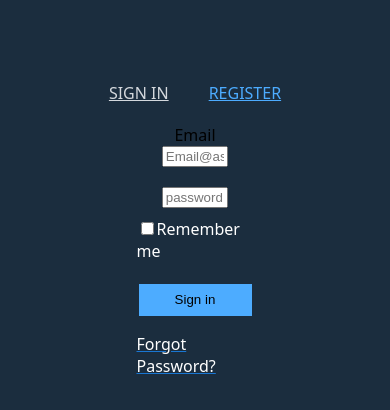
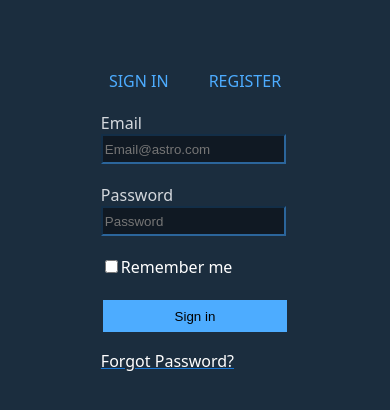
Before and after one commit to UvZoomE/impact-tracker, a React (Vite) app: page / in a window 390 px wide. Shown: the part 192-602 px from the top of the page. Built offline with nearby package versions, Linux system fonts and the light colour scheme.

Commit message:
added labels to each input for signing in

```diff
--- a/src/LandingPage/Credentials.jsx
+++ b/src/LandingPage/Credentials.jsx
@@ -6,6 +6,12 @@ import SignIn from "./SignIn";
 import Register from "./Register";
 
 const Credentials = () => {
+  const [trigger, setTrigger] = useState(false);
+
+  const onTrigger = (e) => {
+    e.preventDefault();
+    setTrigger(!trigger);
+  }
   return (
     <div className="container">
       <div slot="header" className="header-container">
@@ -15,10 +21,10 @@ const Credentials = () => {
       </div>
       <div className="body-container">
         <div className="sign-in-or-register">
-          <a className="body-sign-in" href={<SignIn />}>SIGN IN</a>
-          <a className="body-register" href={<Register />}>REGISTER</a>
+          <a className="body-sign-in" href={<SignIn />} onClick={onTrigger}>SIGN IN</a>
+          <a className="body-register" href={<Register />} onClick={onTrigger}>REGISTER</a>
         </div>
-        <SignIn />
+        {trigger ? <Register /> : <SignIn />}
       </div>
       <div slot="footer" className="footer"></div>
     </div>
--- a/src/LandingPage/Register.jsx
+++ b/src/LandingPage/Register.jsx
@@ -4,7 +4,56 @@ import "../css/SignIn.css";
 
 const Register = () => {
   return (
-        <SignIn/>
+    <form className="rux-form">
+    <h6 className="body-quote">
+    Measure your success in the Space Force!
+    </h6>
+    <div className="sign-in-inputs">
+        <label className="email-label" htmlFor="email">Email</label>
+        <input
+        id="email"
+        type="text"
+        placeholder="Email@astro.com"
+        name="email"
+        required
+        className="email-input"
+        />
+        <input
+        type="text"
+        placeholder="password"
+        name="password"
+        required
+        className="password-input"
+        />
+        <input
+        type="text"
+        placeholder="confirm password"
+        name="confirm-password"
+        required
+        className="confirm-password-input"
+        />
+        <input
+        type="text"
+        placeholder="DoD ID"
+        name="dod-id"
+        required
+        className="dod-id-input"
+        />
+    </div>
+    <div className="sign-in-helper-functions">
+        <label className="checkbox-control">
+        <input type="checkbox" name="checkbox" className="remember-me"/>
+        Remember me
+        </label>
+        <p className="forgot-password">Forgot Password?</p>
+    </div>
+    <div className="sign-in-btn-container">
+        <button className="sign-in-btn" type="submit">
+        Sign in
+        </button>
+        <p className="smaller-forgot-password">Forgot Password?</p>
+    </div>
+</form>
   );
 };
 
--- a/src/LandingPage/SignIn.jsx
+++ b/src/LandingPage/SignIn.jsx
@@ -3,39 +3,33 @@ import "../css/SignIn.css"
 const SignIn = () => {
     return (
             <form className="rux-form">
-                <h6 className="body-quote">
-                Measure your success in the Space Force!
-                </h6>
                 <div className="sign-in-inputs">
-                    <label>Email</label>
+                    <label className="email-label" htmlFor="email">Email</label>
                     <input
+                    id="email"
                     type="text"
                     placeholder="Email@astro.com"
                     name="email"
                     required
                     className="email-input"
                     />
+                    <label className="password-label" htmlFor="password">Password</label>
                     <input
                     type="text"
-                    placeholder="password"
+                    placeholder="Password"
                     name="password"
                     required
                     className="password-input"
                     />
                 </div>
-                <div className="sign-in-helper-functions">
                 <label className="checkbox-control">
                 <input type="checkbox" name="checkbox" className="remember-me"/>
                 Remember me
                 </label>
-                    <p className="forgot-password">Forgot Password?</p>
-                </div>
-                <div className="sign-in-btn-container">
                 <button className="sign-in-btn" type="submit">
                     Sign in
                 </button>
-                    <p className="smaller-forgot-password">Forgot Password?</p>
-                </div>
+                <p className="forgot-password">Forgot Password?</p>
             </form>
     )
 }
--- a/src/css/Credentials.css
+++ b/src/css/Credentials.css
@@ -42,14 +42,23 @@ body {
 }
 
 .body-sign-in {
+  color: #4dacff;
+  text-decoration: none;
+  margin-right: 20px;
+}
+
+.body-sign-in:focus {
   color: #d4d8dd;
-  text-decoration: underline;
-  margin-right: 20px;
 }
 
 .body-register {
   color: #4dacff;
+  text-decoration: none;
   margin-left: 20px;
+}
+
+.body-register:focus {
+  color: #d4d8dd;
 }
 
 .footer {
--- a/src/css/SignIn.css
+++ b/src/css/SignIn.css
@@ -1,68 +1,49 @@
 /* Sign in Form */
 
 .rux-form {
-  width: 30%;
   max-width: 430px;
-}
-
-/* Measure your success in the Space Force! */
-
-.body-quote {
-  display: flex;
-  flex-direction: column;
-  align-items: center;
-  color: #d4d8dd;
 }
 
 .sign-in-inputs {
   display: flex;
   flex-direction: column;
-  align-items: center;
+  align-items: flex-start;
+}
+
+.email-label {
+  color: #d4d8dd;
 }
 
 .email-input {
-  width: 50%;
   margin-bottom: 20px;
+  background-color: #101923;
+  color: #d4d8dd;
+  border-color: #2B659B;
+  height: 24px;
+}
+
+.password-label {
+  color: #d4d8dd;
 }
 
 .password-input {
-  width: 50%;
+  margin-bottom: 20px;
+  background-color: #101923;
+  color: #d4d8dd;
+  border-color: #2B659B;
+  height: 24px;
 }
 
 /* Remember me and forgot password */
-
-.sign-in-helper-functions {
-  display: flex;
-  flex-direction: column;
-  align-content: space-between;
-  margin-top: 10px;
-}
 
 .checkbox-control {
     color: white;
 }
 
 .forgot-password {
-    margin: 0;
     color: white;
     text-decoration: underline;
     text-decoration-color: #1976d2;
-}
-
-.smaller-forgot-password {
-    margin: 0;
-    color: white;
-    text-decoration: underline;
-    text-decoration-color: #1976d2;
-    display: none;
-}
-
-.sign-in-btn-container {
-    display: flex;
-    flex-direction: column;
-    align-items: end;
-    width: 100%;
-    margin-top: 20px;
 }
 
 .sign-in-btn {
@@ -70,41 +51,6 @@
     border-style: solid;
     border-color: #1b2d3e;
     height: 36px;
-    width: 25%;
+    width: 100%;
+    margin-top: 20px;
 }
-
-@media all and (max-width: 1000px) {
-
-    .body-quote {
-      display: none;
-    }
-
-    .sign-in-btn-container {
-      flex-direction: column;
-      align-items: center;
-    }
-
-    .sign-in-btn {
-      width: 100%;
-    }
-
-    .forgot-password {
-      display: none;
-    }
-
-    .smaller-forgot-password {
-      display: flex;
-      margin-top: 15px;
-    }
-  }
-
-  @media all and (max-width: 278px) {
-
-    .checkbox {
-      display: none;
-    }
-
-    .sign-in-btn {
-      overflow: hidden;
-    }
-  }
```
Lines whose indentation alone changed are shown as unchanged.
